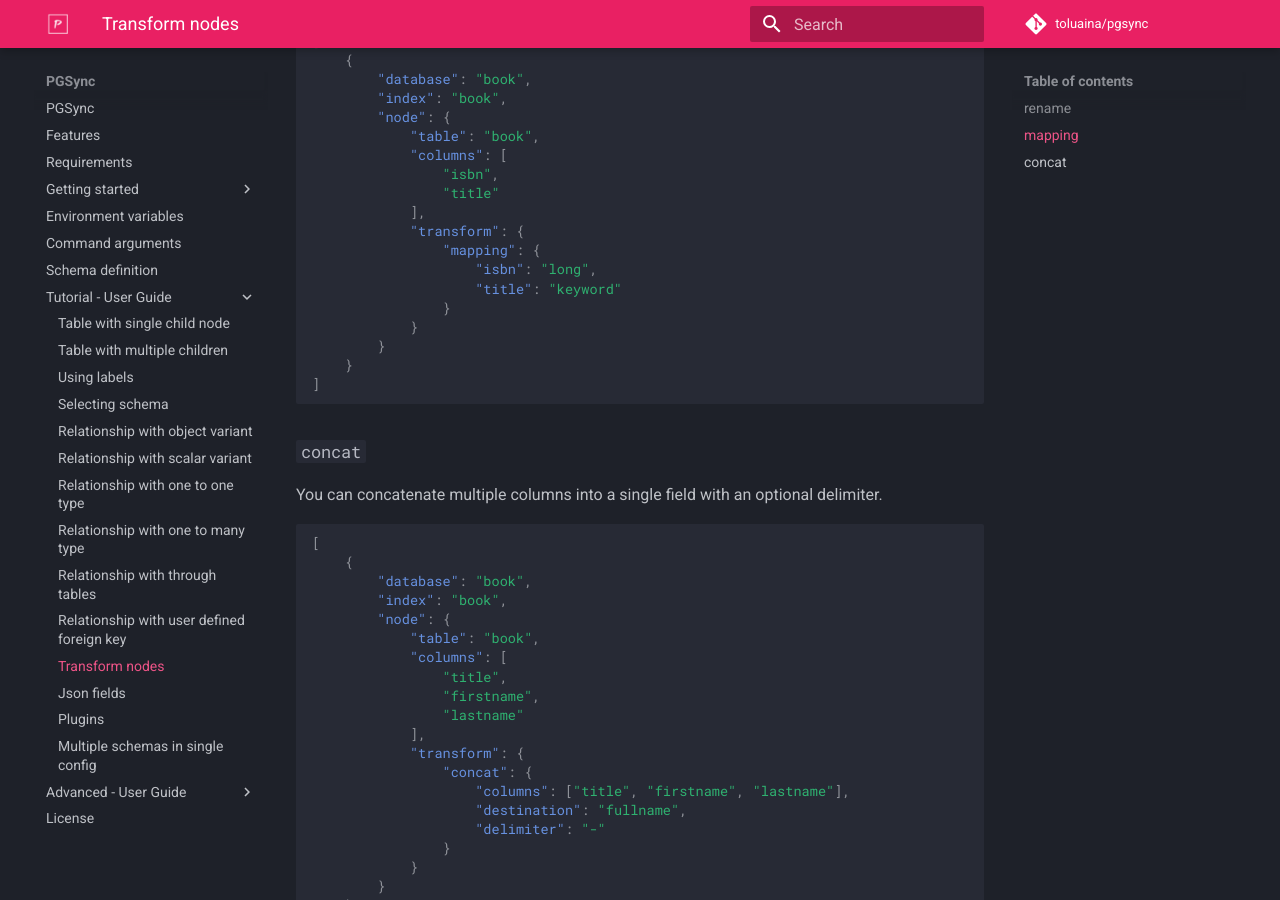
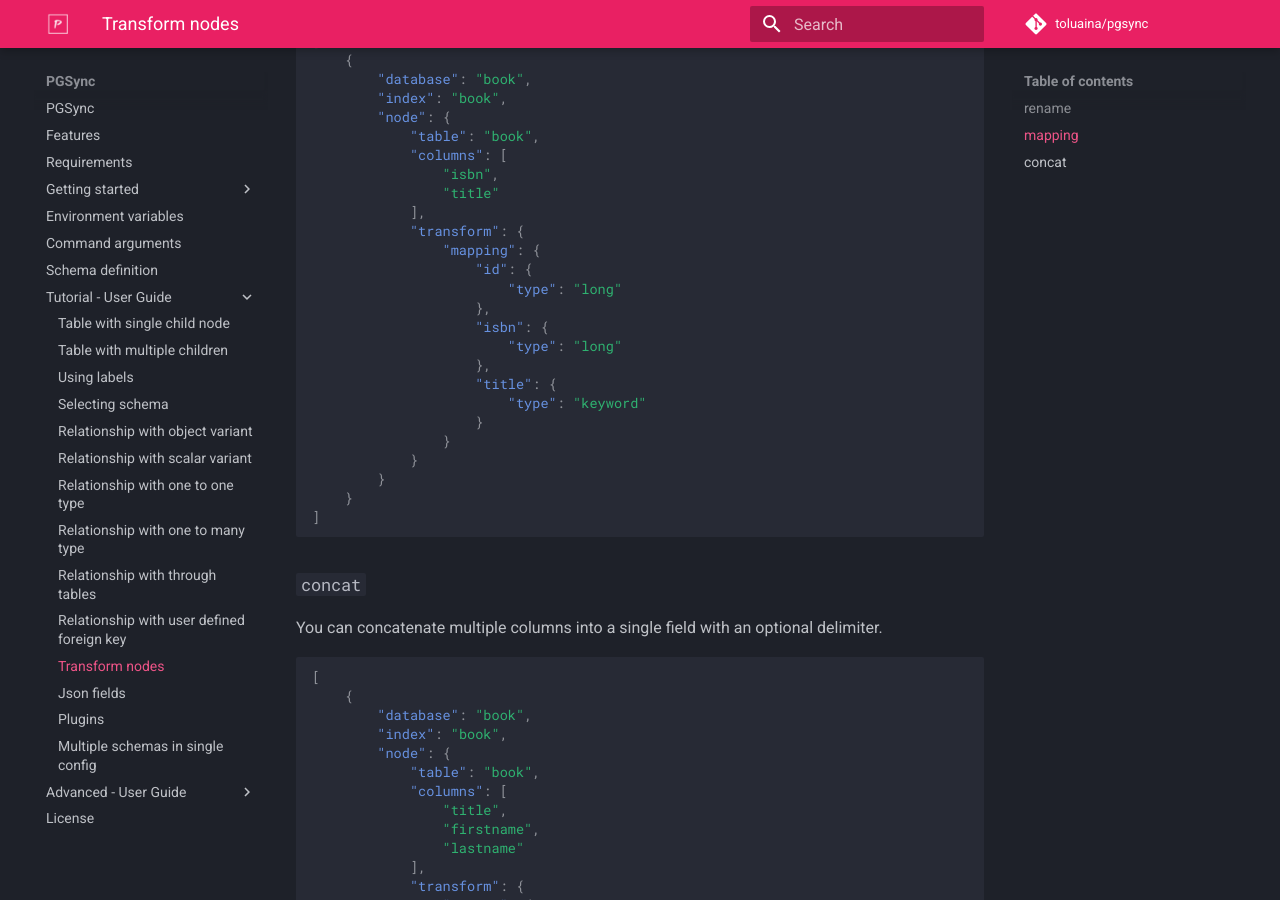
Before and after one commit to toluaina/toluaina.github.io, an MkDocs documentation site: the page built from docs/tutorial/transform-nodes.md, in a window 1280 px wide and 900 px high, scrolled down 1192 px. Built offline with MkDocs 1.6.1 and Material for MkDocs 9.7.7, drawn with Linux system fonts in a browser that asks for light colours; comment, search, counter and statistics services are not loaded.

Commit message:
fixed transform documentation

```diff
--- a/docs/tutorial/transform-nodes.md
+++ b/docs/tutorial/transform-nodes.md
@@ -64,8 +64,15 @@ You can find the list of supported data types [here](https://www.elastic.co/guid
             ],
             "transform": {
                 "mapping": {
-                    "isbn": "long",
-                    "title": "keyword"
+                    "id": {
+                        "type": "long"
+                    },
+                    "isbn": {
+                        "type": "long"
+                    },
+                    "title": {
+                        "type": "keyword"
+                    }
                 }
             }
         }
```
